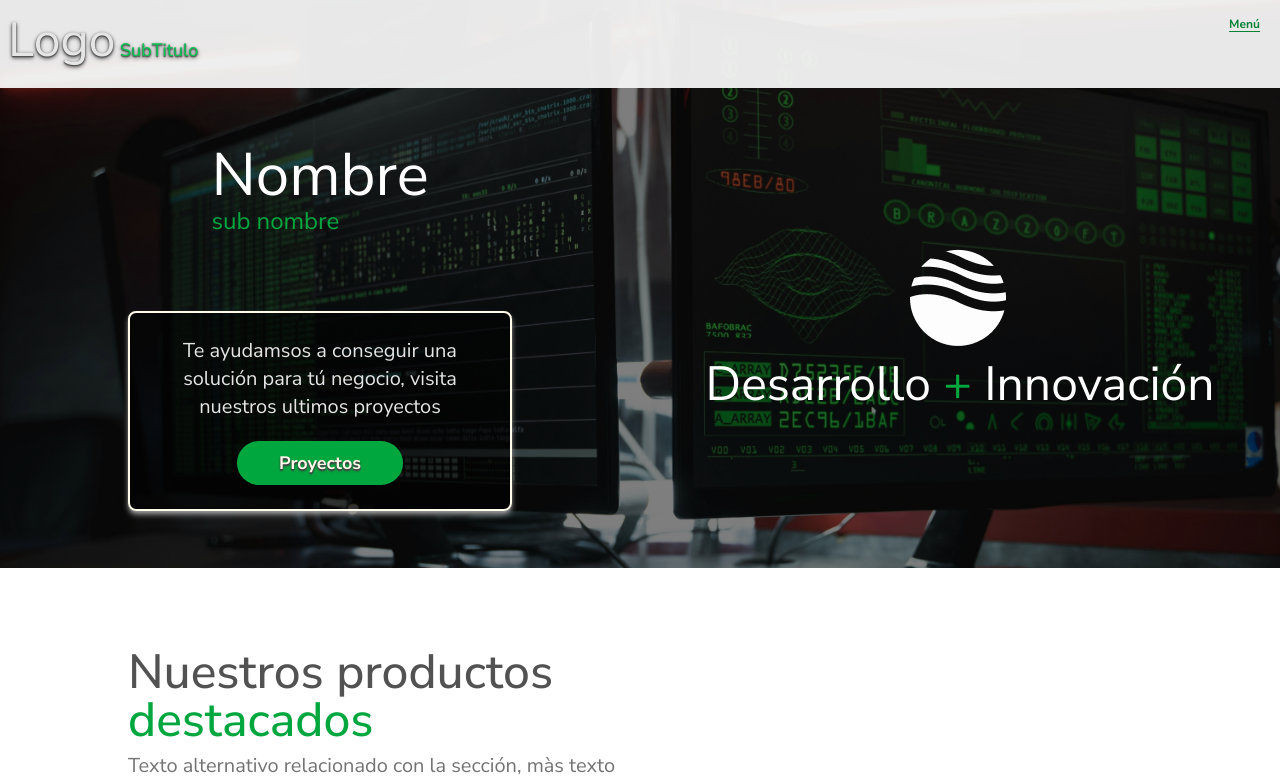
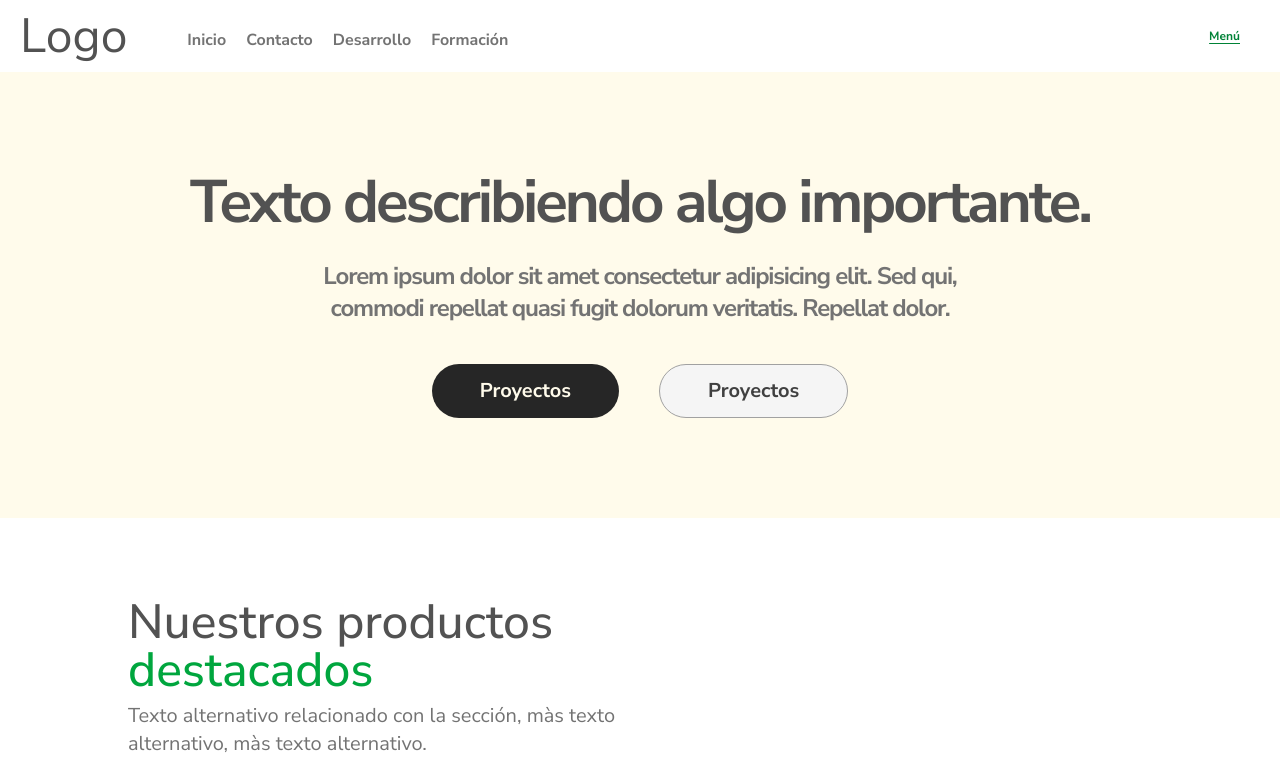
Before and after one commit to cob0003-sketch/prueba-router-dom, a React (Vite) app: page / in a window 1280 px wide. Shown: the top 783 px of the page. Built offline with nearby package versions, Linux system fonts and the light colour scheme.

Commit message:
Versión que se sube al main

```diff
--- a/src/components/Header.tsx
+++ b/src/components/Header.tsx
@@ -23,46 +23,44 @@ export default function Header() {
     return (
         <>
             <section
-                className='relative overflow-hidden bg-[url(/img/img-header-pruebas.jpg)] bg-no-repeat bg-cover '
+                className='relative overflow-hidden bg-amber-50 mt-18'
                 id='inicio'>
                 {/**div capa oscura */}
-                <div className='w-full absolute top-0 h-full bg-black/50 px-4'></div>
+                <div className='w-full absolute top-0 h-full pointer-events-none'></div>
                 {/**div container del header */}
-                <div className='grid grid-cols-2 mt-22'>
+                <div className='flex flex-col justify-center items-center gap-7 py-25'>
                     {/**div banner */}
-                    <div className='relative w-3/4 mx-auto min-h-120 py-5 flex flex-col items-center justify-around'>
                     <motion.h1
                         initial={{ opacity: 0, x: -60 }}
                         animate={{ opacity: 1, x: 0 }}
                         transition={{ duration: 3, delay: 0.4, ease: 'easeInOut' }}
-                            className='text-6xl text-white'>Nombre<span className='block text-2xl text-green-600'>{' '}sub nombre</span></motion.h1>
-                        <div className='w-4/5 flex flex-col items-center justify-center gap-5 p-6 bg-black/60 border-2 border-amber-50 rounded-lg shadow-neutral-400 shadow-md'>
+                        className='text-6xl text-neutral-600 font-bold tracking-tighter'>Texto describiendo algo importante.</motion.h1>
+                    <div className='w-1/2 flex flex-col justify-center items-center gap-10'>
                         <motion.p
                             initial={{ opacity: 0, x: 60 }}
                             animate={{ opacity: 1, x: 0 }}
                             transition={{ duration: 3, delay: 0.4, ease: 'easeInOut' }}
-                                className='text-neutral-200 text-center text-xl '>Te ayudamsos a conseguir una solución para tú negocio, visita nuestros ultimos proyectos</motion.p>
+                            className='text-neutral-500 text-center text-2xl font-bold tracking-tighter'>Lorem ipsum dolor sit amet consectetur adipisicing elit. Sed qui, commodi repellat quasi fugit dolorum veritatis. Repellat dolor.</motion.p>
+                        <div className='flex flex-row gap-10'>
                             {/**boton para el banner */}
                             <button
                                 type='button'
-                                className='w-1/2 p-2 bg-green-600 text-amber-50 text-lg text-shadow-neutral-700 text-shadow-sm
-                            font-bold rounded-4xl hover:bg-green-500
-                            transition-all linear duration-400'
+                                className='px-12 py-3 bg-neutral-800 text-amber-50 text-xl font-bold rounded-4xl hover:bg-neutral-600 hover:shadow-neutral-400 hover:shadow-md transition-all linear duration-300'
+                                onClick={handleBannerOpcion}>Proyectos</button>
+                            <button
+                                type='button'
+                                className='px-12 py-3 bg-neutral-100 border border-neutral-400 text-neutral-700 text-xl hover:bg-neutral-300 hover:shadow-neutral-400 hover:shadow-md font-bold rounded-4xl duration-300'
                                 onClick={handleBannerOpcion}>Proyectos</button>
                         </div>
                     </div>
+                </div>
+
+
+
+
                 {/**div contiene el logo y texto */}
-                    <div className='w-4/5 mx-auto flex flex-col justify-center items-center gap-3.5 z-50'>
-                        <div className='w-25'>
-                            <img src="/img/zaitec-logo-blanco.png" alt="Imagen del logo" />
-                        </div>
-                        <motion.p
-                            initial={{ opacity: 0, y: 30 }}
-                            animate={{ opacity: 1, y: 0 }}
-                            transition={{ duration: 3, delay: 0.4, ease: 'easeInOut' }}
-                            className='text-white text-5xl text-center'>Desarrollo<span className='text-green-600'> + </span>Innovación</motion.p>
-                    </div>
-                </div>
+
+
                 {/**mostramos la oferta en un modal */}
                 {modalBanner && (
                     <div className='relative'>
--- a/src/views/IndexPage.tsx
+++ b/src/views/IndexPage.tsx
@@ -1,4 +1,4 @@
-import { motion } from "framer-motion"
+import { AnimatePresence, motion } from "framer-motion"
 import { useEffect, useState, useRef } from "react"
 import { useOutletContext } from "react-router-dom"
 import type { FormStateType } from "../layouts/Layout"
@@ -131,33 +131,55 @@ export default function IndexPage() {
       {/**barra de navegación */}
       { }
       <section aria-labelledby="name-page">
-        {!modalBanner ? <div className='fixed flex flex-row justify-between items-start w-full bg-neutral-100/95 py-2 z-100 top-0 left-0'>
+        {!modalBanner ? <div className='fixed flex flex-row items-center gap-15 w-full bg-white px-5 py-3 z-100 top-0 left-0'>
           <h1
             id="name-page"
-            className='flex-1 text-5xl p-2 pb-4 text-neutral-200 font-semi-bold text-shadow-md text-shadow-neutral-600'>Logo<span className='text-lg text-green-500'>{' '}SubTitulo</span></h1>
+            className='text-5xl text-neutral-600 font-semi-bold '>Logo</h1>
+            <nav className="flex-1 flex flex-row gap-5 items-center pt-2">
+                {enlacesNav.map(enlace => (
+                  <motion.div
+                    key={enlace.nombre}
+                    initial={{ x: 0 }}
+                    whileHover={{ y: -3 }}
+                    transition={{ duration: 0.15, ease: 'linear' }}
+                    className='font-semibold text-md cursor-pointer'>
+                    <a
+                      href={`#${enlace.path}`}
+                      className="text-neutral-500 font-bold hover:text-neutral-950 transition-all linear duration-500"
+                    >{enlace.nombre}</a>
+                  </motion.div>
+                )
+                )}
+            </nav>
           {/**Nav navegación, código del modal */}
           <div className='flex flex-col  '>
             <button
               type='button'
               onClick={changeModalNav}
               className='w-35 pt-2 mb-1 text-right pr-5 text-green-700 text-xs font-bold underline underline-offset-3 pb-1 z-50'>Menú</button>
-            {!modalNav ? '' : <nav
-              className='absolute top-10 right-3 p-2 bg-black/70 flex flex-col gap-1 items-end w-35 px-7 rounded-xl z-90'>
+            <AnimatePresence>
+              {!modalNav ? '' : <motion.nav
+                initial={{ opacity: 0.2, x: 200 }}
+                animate={{ opacity: 1, x: 0 }}
+                exit={{ opacity: 0, x: 300 }}
+                transition={{ type: 'spring', stiffness: 20, damping: 10 }}
+                className='absolute top-18 right-0 w-67 pr-10 py-10 bg-neutral-700 flex flex-col gap-1 items-end rounded-bl-sm z-90'>
                 {enlacesNav.map(enlace => (
                   <motion.div
                     key={enlace.nombre}
                     initial={{ x: 0 }}
-                  whileHover={{ x: -7 }}
-                  transition={{ duration: 0.5, ease: 'easeInOut' }}
+                    whileHover={{ x: -10 }}
+                    transition={{ duration: 0.3, ease: 'easeInOut' }}
                     className='font-semibold text-md cursor-pointer'>
                     <a
                       href={`#${enlace.path}`}
-                    className="text-white hover:text-green-500 transition-all linear duration-500"
+                      className="text-white hover:text-amber-200 transition-all linear duration-500"
                     >{enlace.nombre}</a>
                   </motion.div>
                 )
                 )}
-            </nav>}
+              </motion.nav>}
+            </AnimatePresence>
           </div>
         </div> : ''}
 
```
Lines whose indentation alone changed are shown as unchanged.
